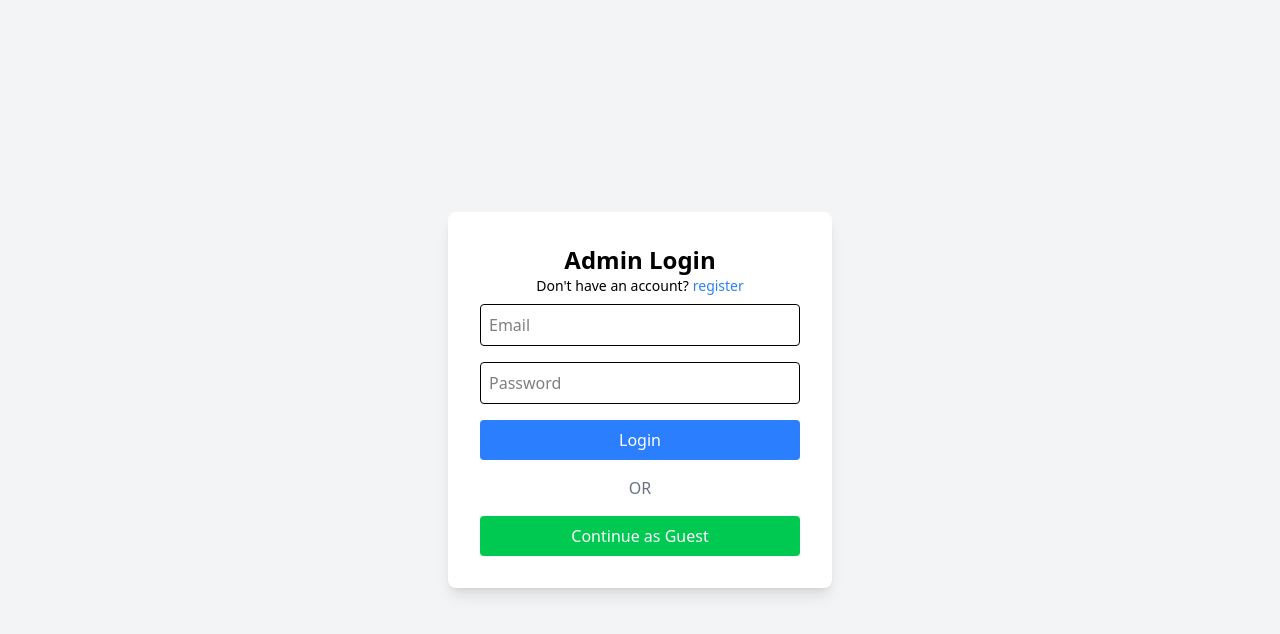
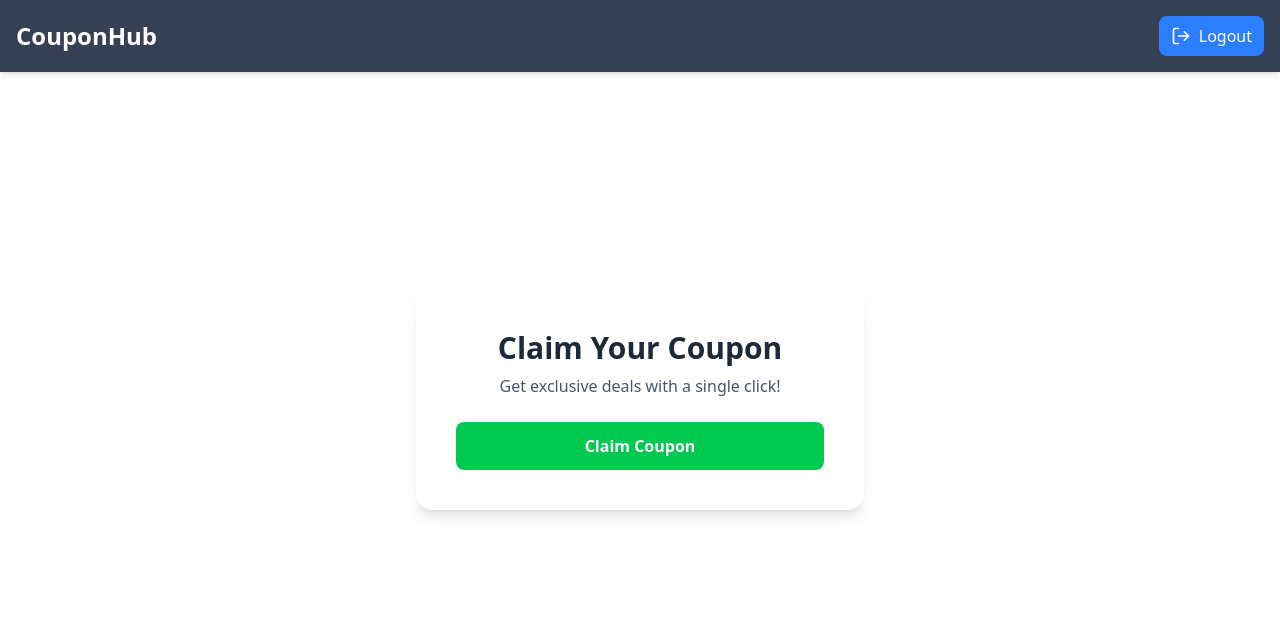
Before and after one commit to rastogi-archi/internshipProject, a React (Vite) app in the folder client/: page / in a window 1280 px wide. Before the commit this address led to /login. Shown: the top 634 px of the page. Built offline with nearby package versions, Linux system fonts and the light colour scheme; the HTML template or start-up script is replaced by a standard one.

Commit message:
changes in app.jsx

```diff
--- a/client/src/App.jsx
+++ b/client/src/App.jsx
@@ -7,11 +7,9 @@ import AddNewCoupon from "./pages/coupon/AddNewCoupon";
 import UserHome from "./pages/user/UserHome";
 import Navbar from "./components/Navbar";
 import EditCoupon from "./pages/coupon/EditCoupon";
-import { useSelector } from "react-redux";
 
 function App() {
   const location = useLocation();
-  const { isAuthenticated } = useSelector((state) => state.auth);
 
   return (
     <>
@@ -20,18 +18,16 @@ function App() {
 
       <Routes>
         {/* Public Routes */}
-        {!isAuthenticated && (
-          <>
-            <Route path="/login" element={<Login />} />
-            <Route path="/register" element={<Register />} />
-          </>
-        )}
+        <>
+          <Route path="/login" element={<Login />} />
+          <Route path="/register" element={<Register />} />
+        </>
 
         {/* Protected Admin Routes */}
-        <Route path="/" element={isAuthenticated ? <UserHome /> : <Navigate to="/login" />} />
-        <Route path="/admin" element={isAuthenticated ? <AdminHome /> : <Navigate to="/login" />} />
-        <Route path="/admin/add" element={isAuthenticated ? <AddNewCoupon /> : <Navigate to="/login" />} />
-        <Route path="/admin/update/:id" element={isAuthenticated ? <EditCoupon /> : <Navigate to="/login" />} />
+        <Route path="/" element={<UserHome />} />
+        <Route path="/admin" element={<AdminHome />} />
+        <Route path="/admin/add" element={<AddNewCoupon />} />
+        <Route path="/admin/update/:id" element={<EditCoupon />} />
       </Routes>
 
       <Toaster />
```
